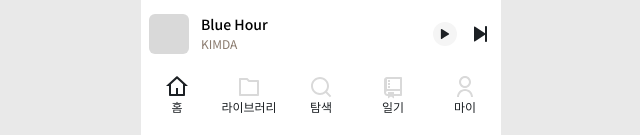
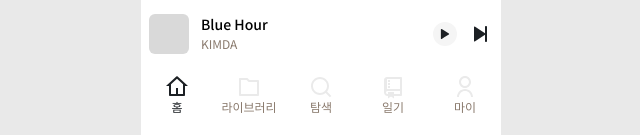
Before and after one commit to hkpiuuyk/project, a React (Vite) app in the folder react/: page / in a window 1280 px wide. Shown: the part 662-797 px from the top of the page, without its empty margins (319-959 px from the left). Built offline with nearby package versions, Linux system fonts and the light colour scheme.

Commit message:
fix: highlight only active navigation tab

```diff
--- a/react/src/App.css
+++ b/react/src/App.css
@@ -36,8 +36,8 @@ h2 { margin: 0; font-size: 17px; line-height: 1.35; letter-spacing: -0.7px; font
 .mini-copy span { color: #8a7a6d; font-size: 12px; line-height: 1.2; }
 .mini-control, .next-icon { width: 24px; height: 24px; flex: 0 0 24px; }
 .nav-footer { height: 76px; flex: 0 0 76px; padding: 8px 0 20px; display: flex; justify-content: space-between; background: #fff; }
-.tab { width: 72px; min-width: 44px; border: 0; background: #fff; display: flex; flex-direction: column; gap: 2px; align-items: center; justify-content: center; color: #1c2024; font-size: 12px; line-height: 1; font-weight: 500; }
-.tab img { width: 24px; height: 24px; opacity: 1; }
+.tab { width: 72px; min-width: 44px; border: 0; background: #fff; display: flex; flex-direction: column; gap: 2px; align-items: center; justify-content: center; color: #8a7a6d; font-size: 12px; line-height: 1; font-weight: 500; }
+.tab img { width: 24px; height: 24px; opacity: .55; }
 .tab.active { color: #1c2024; font-weight: 700; }.tab.active img { opacity: 1; }
 .empty-screen { height: 100%; display: grid; place-content: center; gap: 8px; text-align: center; color: #8a7a6d; }.empty-screen h2 { color: #1c2024; }.empty-screen p { margin: 0; font-size: 13px; }
 .player-overlay { position: fixed; inset: 0; z-index: 10; background: rgb(28 32 36 / .28); display: flex; align-items: flex-end; justify-content: center; }
```
